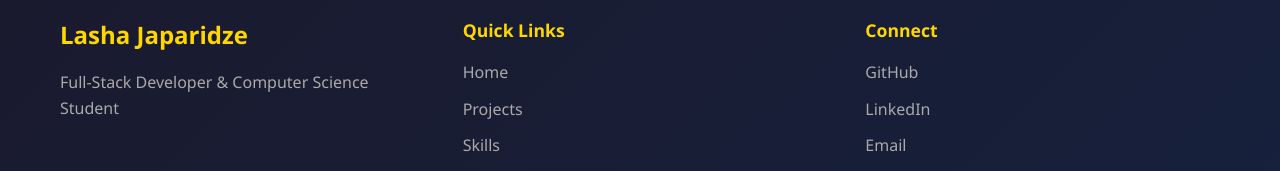
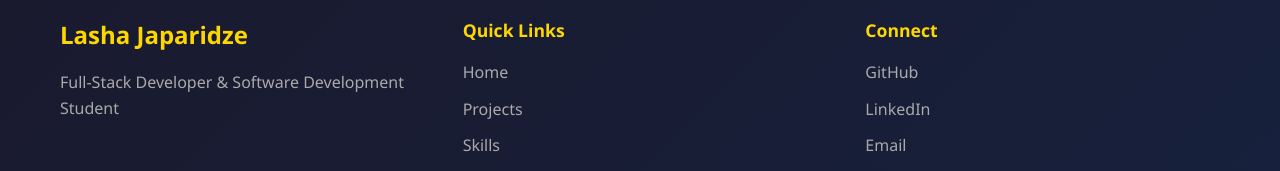
Before and after one commit to LashaJaparidze15/portfolio, a React (Vite) app: page / in a window 1280 px wide. Shown: the part 5161-5332 px from the top of the page. Built offline with nearby package versions, Linux system fonts and the light colour scheme; the HTML template or start-up script is replaced by a standard one.

Commit message:
Update Footer.jsx

```diff
--- a/src/components/Footer.jsx
+++ b/src/components/Footer.jsx
@@ -9,7 +9,7 @@ export default function Footer() {
         <div className="footer-content">
           <div className="footer-section">
             <h3>Lasha Japaridze</h3>
-            <p>Full-Stack Developer & Computer Science Student</p>
+            <p>Full-Stack Developer & Software Development Student</p>
           </div>
 
           <div className="footer-section">
```
